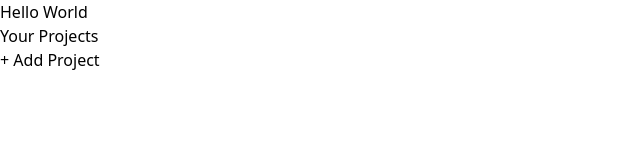
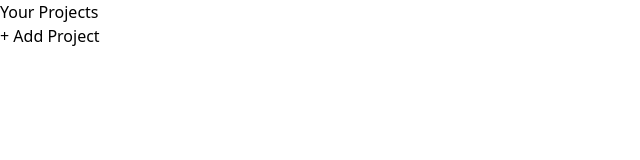
Before and after one commit to Lcole490/Project_Management_App, a React (Vite) app: page / in a window 1280 px wide. Shown: the top 160 px of the page, without its empty margins (0-640 px from the left). Built offline with nearby package versions, Linux system fonts and the light colour scheme.

Commit message:
added tailwind css classes to main App to set screen size for overall look of app

```diff
--- a/src/App.jsx
+++ b/src/App.jsx
@@ -2,8 +2,7 @@
 
 function App() {
   return (
-    <main>
-      <h1 className="my-8 text-center text-5xl font-bold">Hello World</h1>
+    <main className ="h-screen my-8">
       <ProjectsSidebar />
     </main>
   );
```
